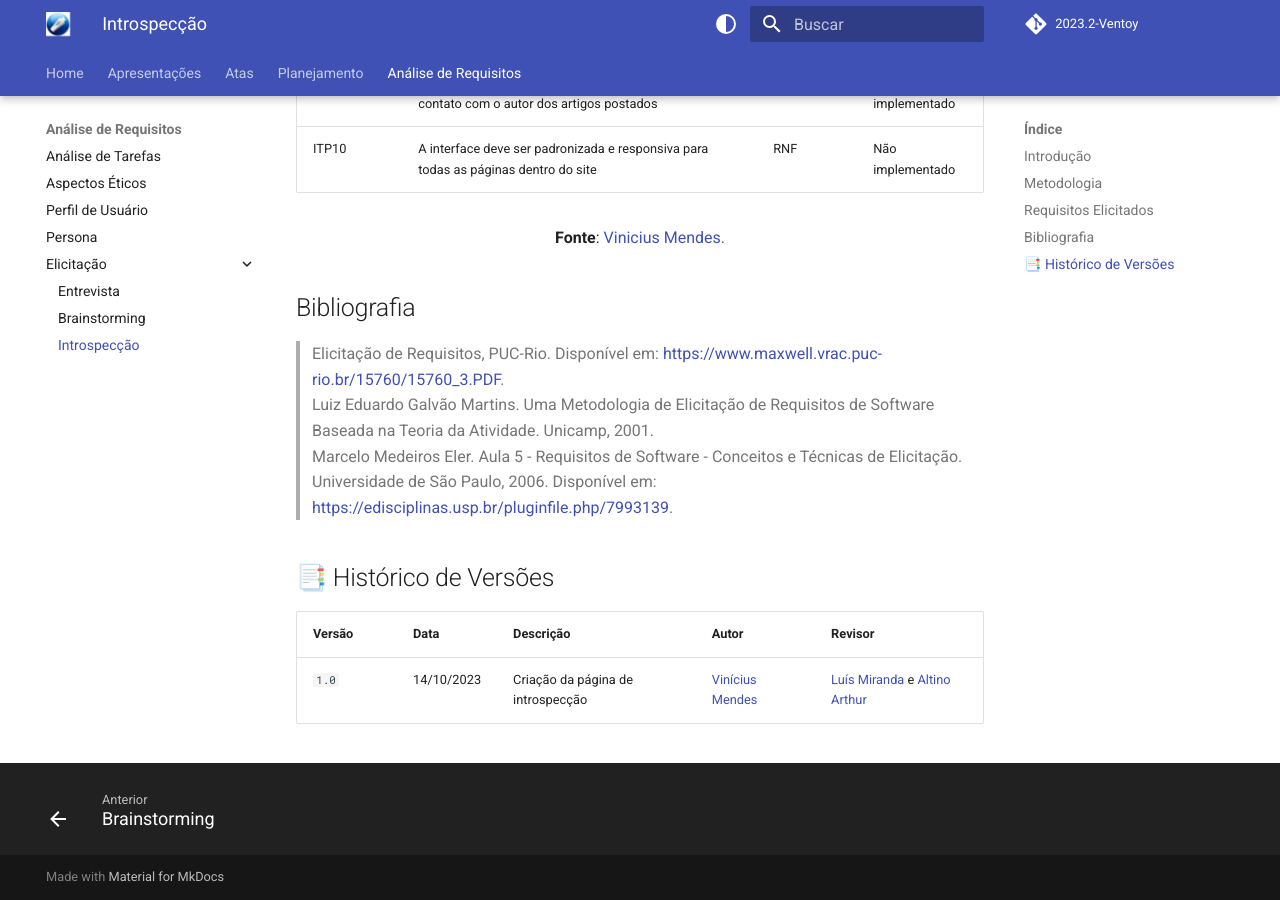
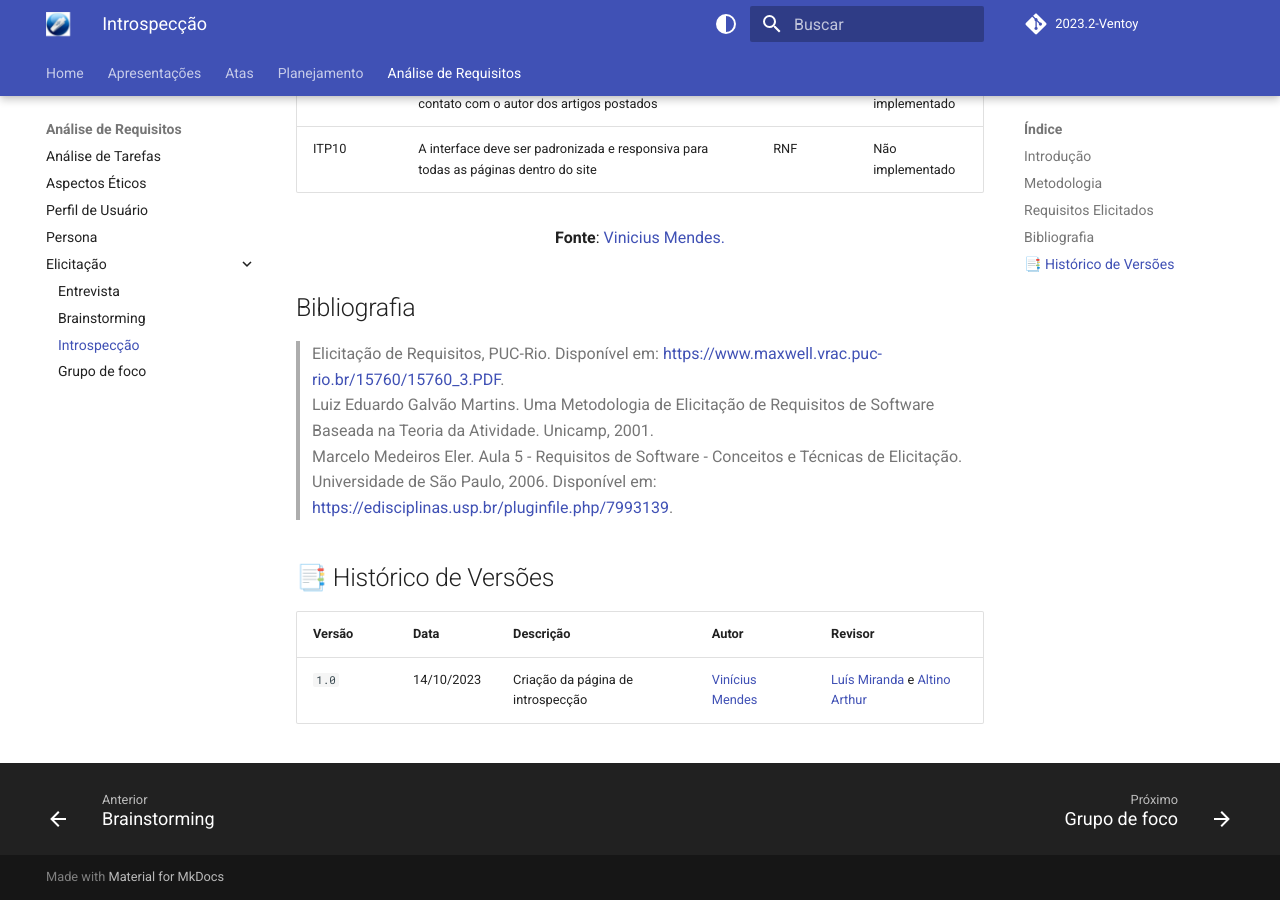
Before and after one commit to Interacao-Humano-Computador/2023.2-Ventoy, an MkDocs documentation site: the page built from docs/elicitacao/elicitacao de requisitos /introspeccao.md, in a window 1280 px wide and 900 px high, scrolled down 1653 px. Built offline with MkDocs 1.6.1 and Material for MkDocs 9.7.7, drawn with Linux system fonts in a browser that asks for light colours; comment, search, counter and statistics services are not loaded.

Commit message:
Update mkdocs.yml

```diff
--- a/mkdocs.yml
+++ b/mkdocs.yml
@@ -45,6 +45,7 @@ nav:
         - Entrevista: elicitacao/elicitacao de requisitos /entrevista.md
         - Brainstorming: elicitacao/elicitacao de requisitos /Brainstorming.md
         - Introspecção: elicitacao/elicitacao de requisitos /introspeccao.md
+        - Grupo de foco: elicitacao/elicitacao de requisitos /GrupoDeFoco.md
 
 
 theme:
```
